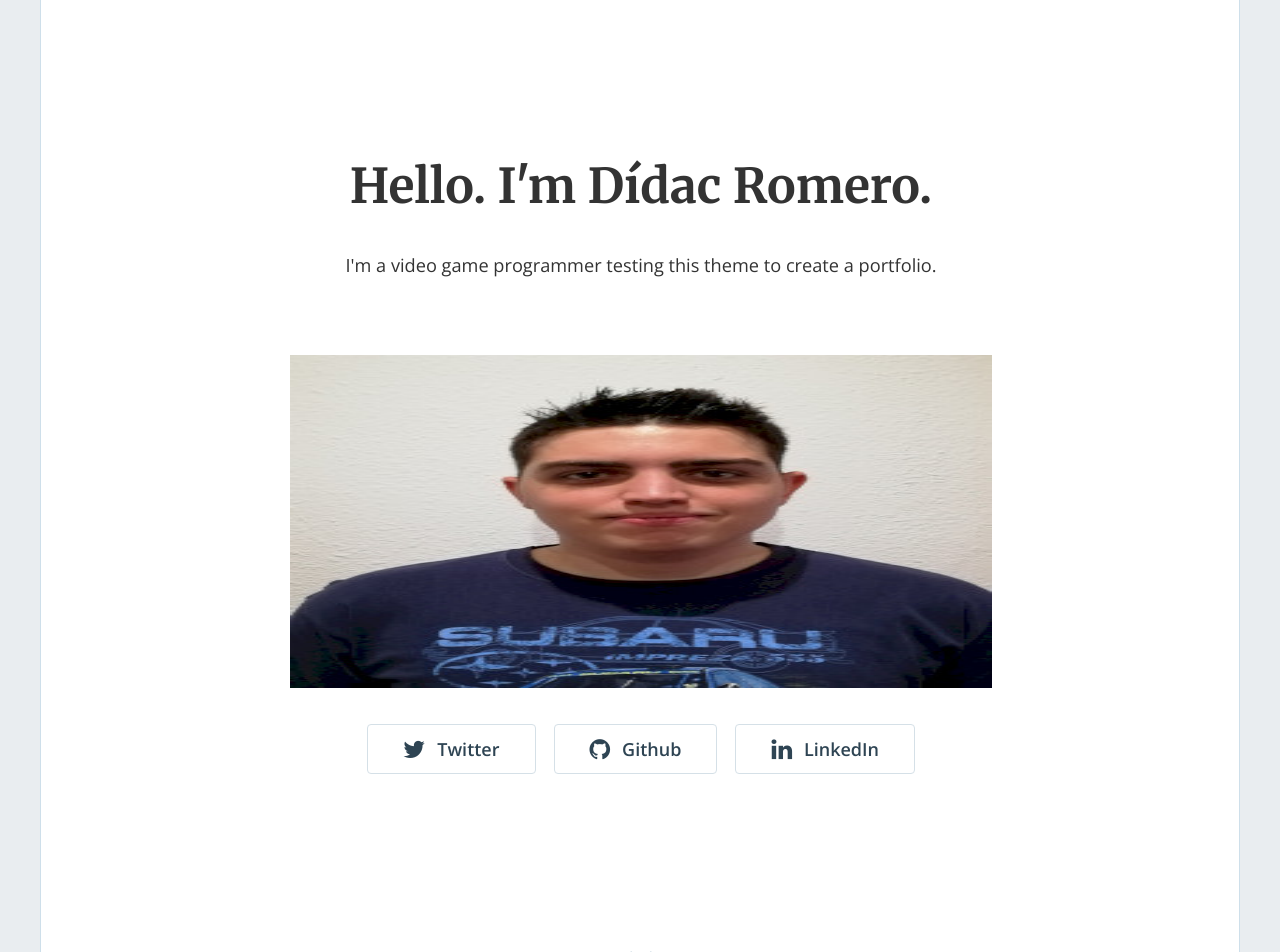
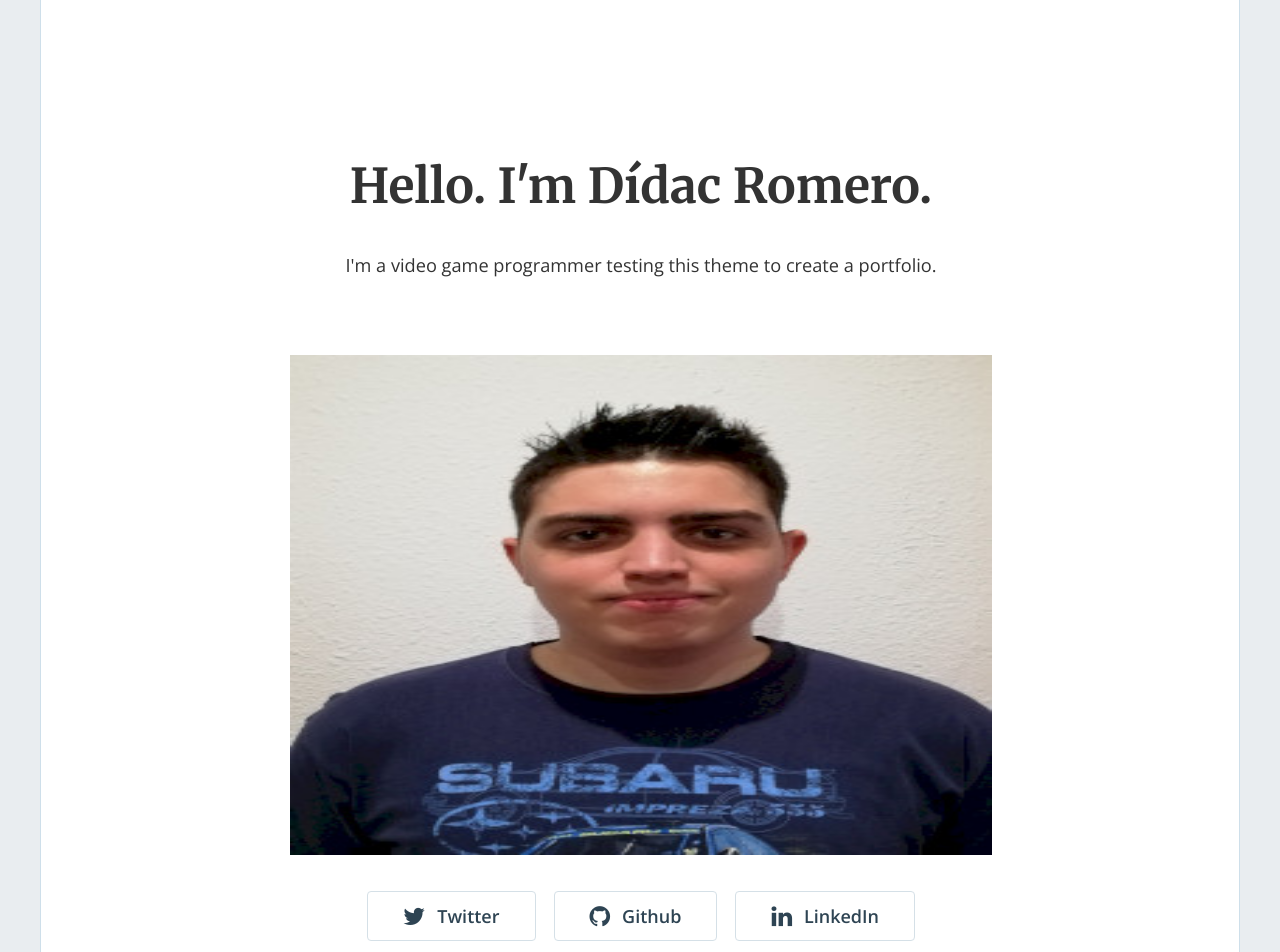
Before and after one commit to DidacRomero/didacromero.github.io, a Jekyll site: the page built from index.html, in a window 1280 px wide. Shown: the top 952 px of the page. Built offline with Jekyll 4.4.1, drawn with Linux system fonts in a browser that asks for light colours; nearby versions of some CDN libraries; the list of posts is cut into pages by our own code.

Commit message:
Update home-hero.html

```diff
--- a/_includes/home-hero.html
+++ b/_includes/home-hero.html
@@ -25,7 +25,7 @@
           </p>
           {% endif %}
 
-          <img   src= "img/reduced_CV_photo.jpg" alt="Dídac's CV Photo"  width="250" height="333">
+          <img   src= "img/reduced_CV_photo.jpg" alt="Dídac's CV Photo"  width="300" height="500">
 
           <div class="hero-buttons">
 
```
